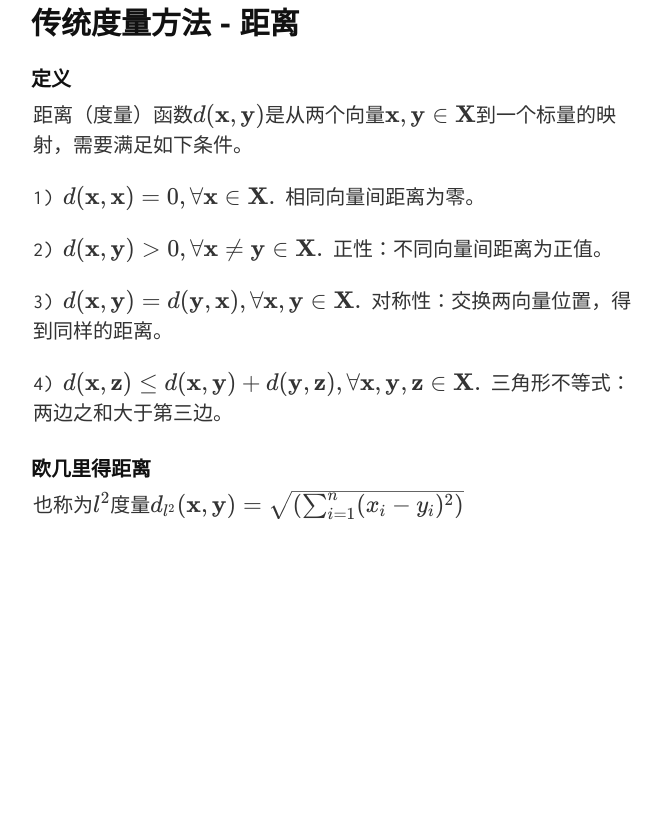
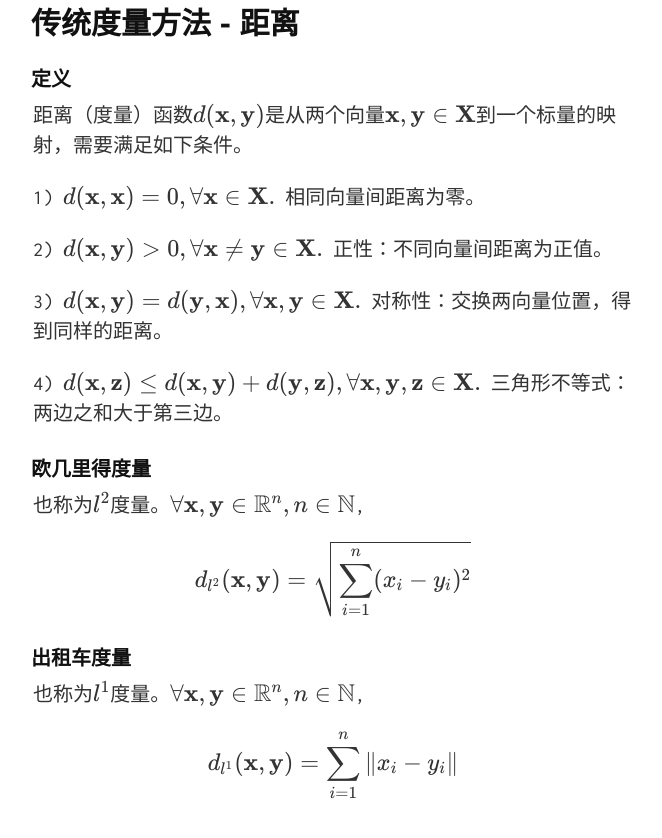
Before and after one commit to quxiaofeng/metriclearning, a Jekyll site: the page built from cn.html, in a window 1280 px wide and 900 px high, scrolled down 1103 px. Shown: the top 838 px of the window, without its empty margins (307-969 px from the left). Built offline with Jekyll 4.4.1, drawn with Linux system fonts in a browser that asks for light colours; nearby versions of some CDN libraries; Markdown is read by kramdown in place of the engine named in the settings; before the commit the page ends 1724 px from its top, so only the background shows below that.

Commit message:
Added another metric; Replaced \Re with \mathbb{R}
Signed-off-by: Xiaofeng QU <xiaofeng.qu.hk@ieee.org>

```diff
--- a/_includes/cn.md
+++ b/_includes/cn.md
@@ -36,6 +36,14 @@
 
 4) \\(d(\\mathbf{x},\\mathbf{z}) \\leq d(\\mathbf{x},\\mathbf{y}) + d(\\mathbf{y},\\mathbf{z}), \\forall \\mathbf{x}, \\mathbf{y}, \\mathbf{z} \\in \\mathbf{X}.\\) 三角形不等式：两边之和大于第三边。
 
-### 欧几里得距离 ###
+### 欧几里得度量 ###
 
-也称为\\(l^2\\)度量\\(d\_{l^2}(\\mathbf{x},\\mathbf{y}) = \\sqrt{\\left(\\sum^n\_{i=1}(x\_i - y\_i)^2\\right)}\\)
+也称为\\(l^2\\)度量。\\(\\forall \\mathbf{x}, \\mathbf{y} \\in \\mathbb{R}^n, n \\in \\mathbb{N}\\),
+
+\\[d\_{l^2}(\\mathbf{x},\\mathbf{y}) = \\sqrt{\\sum^n\_{i=1}(x\_i - y\_i)^2}\\]
+
+### 出租车度量 ###
+
+也称为\\(l^1\\)度量。\\(\\forall \\mathbf{x}, \\mathbf{y} \\in \\mathbb{R}^n, n \\in \\mathbb{N}\\),
+
+\\[d\_{l^1}(\\mathbf{x},\\mathbf{y}) = \\sum^n\_{i=1}\\|x\_i - y\_i\\|\\]
```
Also changed, not shown: _includes/index.md (+3 -3 lines).
